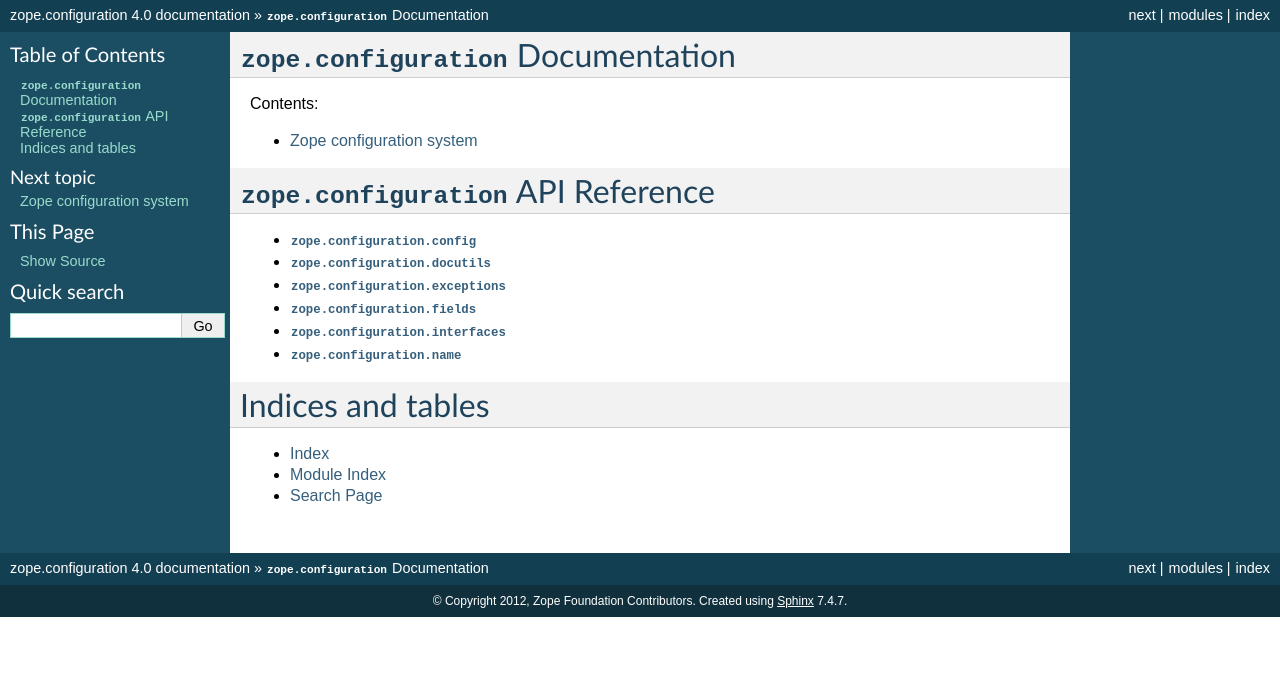
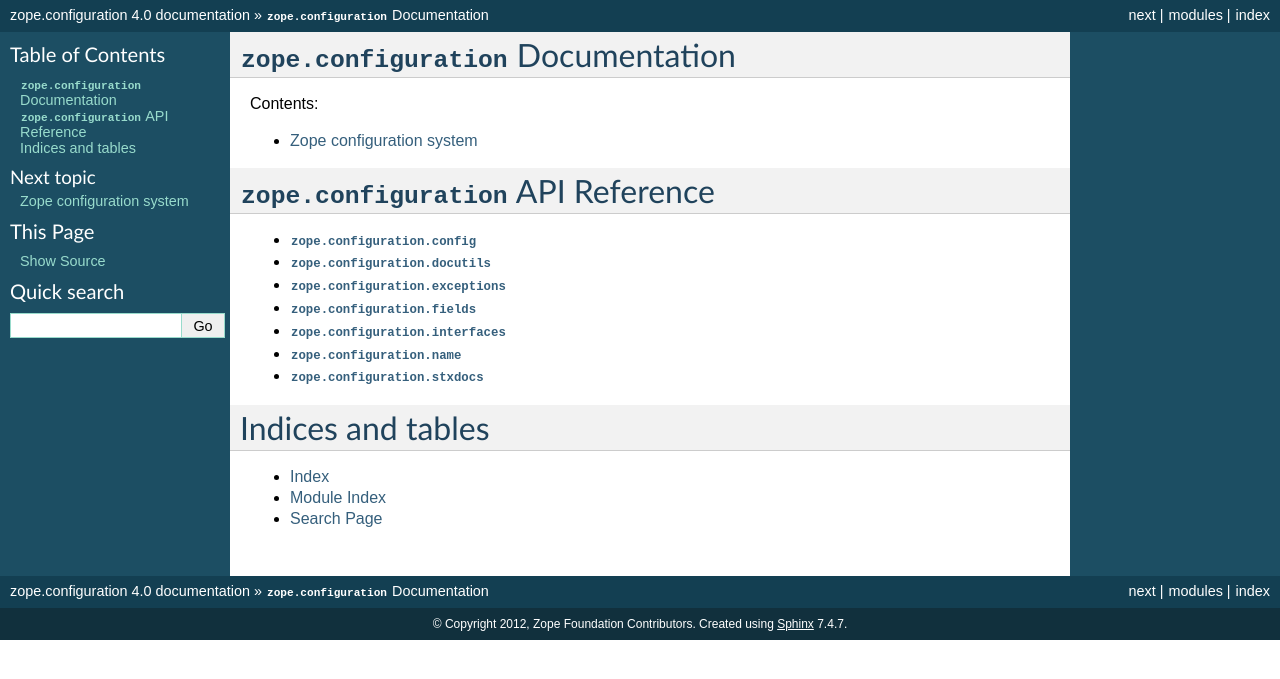
Before and after one commit to zopefoundation/zope.configuration, a Sphinx documentation site: the page built from docs/index.rst, in a window 1280 px wide. Shown: the top 679 px of the page. Built offline with Sphinx 7.4.7, drawn with Linux system fonts in a browser that asks for light colours.

Commit message:
API ref for z.c.stxdocs.

```diff
--- /dev/null
+++ b/docs/api/stxdocs.rst
@@ -0,0 +1,6 @@
+:mod:`zope.configuration.stxdocs`
+=================================
+
+.. module:: zope.configuration.stxdocs
+
+.. autofunction:: makedocs
--- a/docs/index.rst
+++ b/docs/index.rst
@@ -20,6 +20,7 @@ Contents:
    api/fields
    api/interfaces
    api/name
+   api/stxdocs
 
 
 Indices and tables
```
